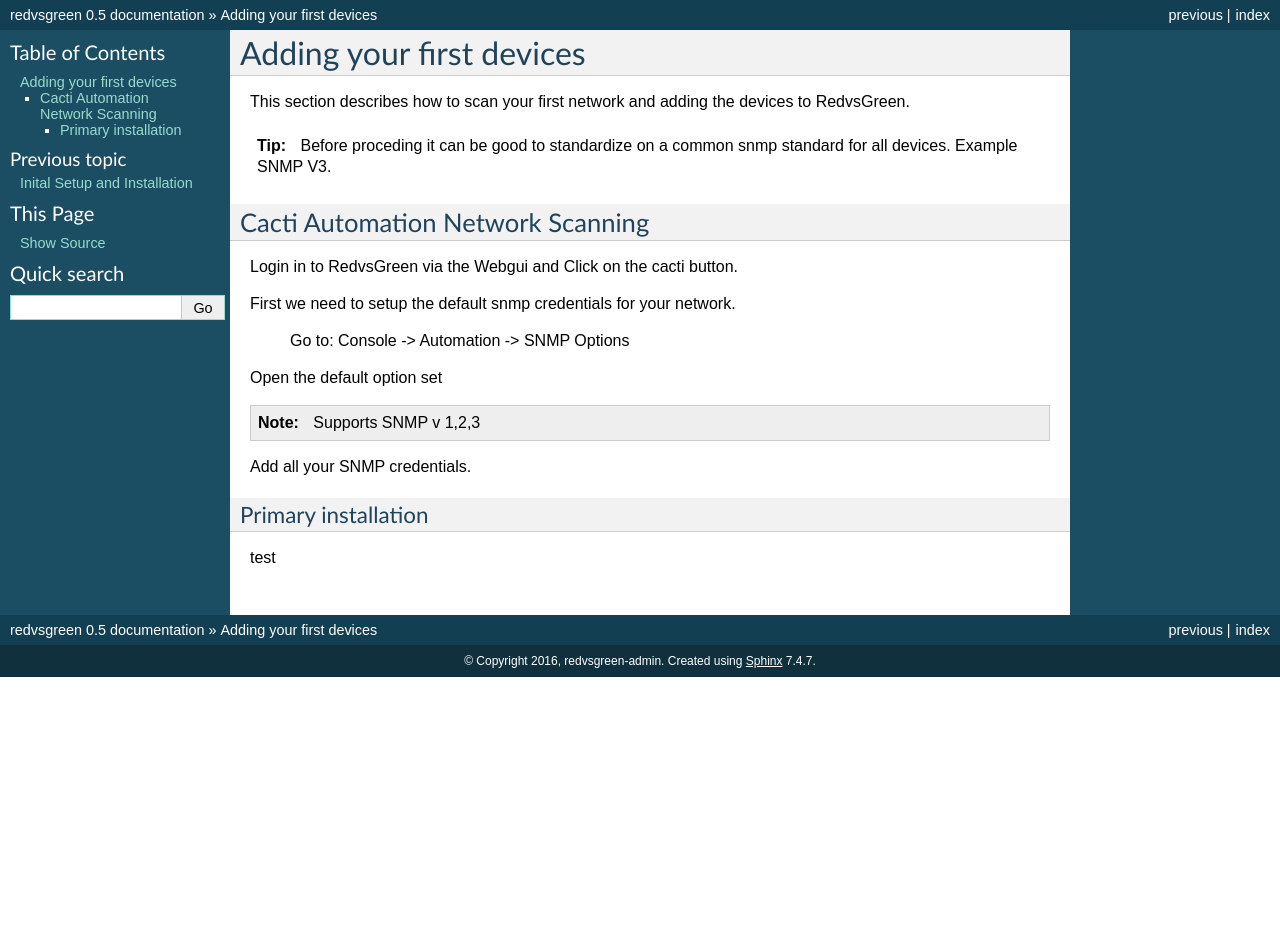
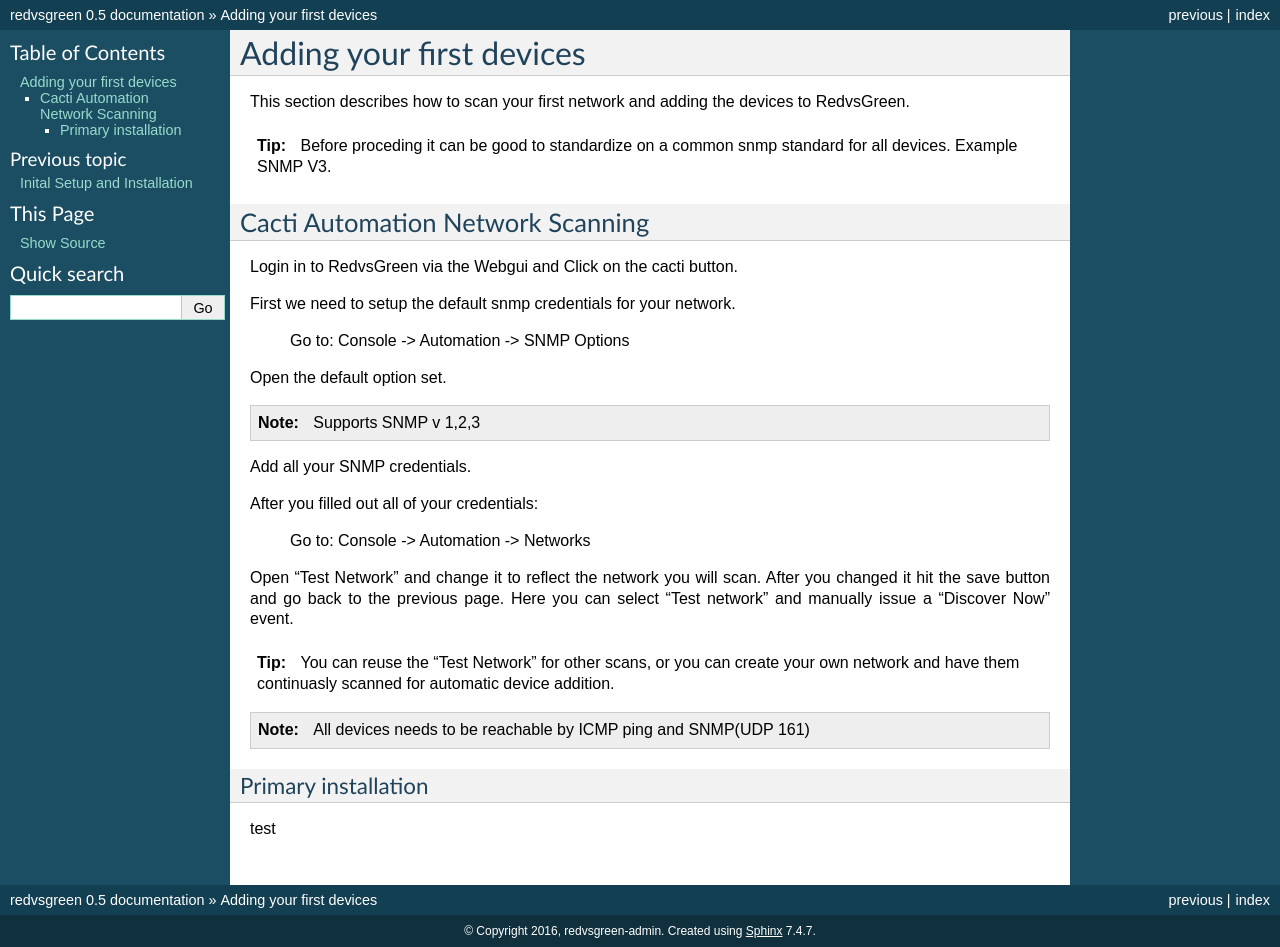
Before and after one commit to RedvsGreen-org/Docs, a Sphinx documentation site: the page built from docs/source/addingfirstnetwork.rst, in a window 1280 px wide. Built offline with Sphinx 7.4.7, drawn with Linux system fonts in a browser that asks for light colours; before the commit the page ends 900 px from its top, so only the background shows below that.

Commit message:
Update addingfirstnetwork.rst

```diff
--- a/docs/source/addingfirstnetwork.rst
+++ b/docs/source/addingfirstnetwork.rst
@@ -14,12 +14,22 @@ First we need to setup the default snmp credentials for your network.
 
     Go to: Console -> Automation -> SNMP Options
 
-Open the default option set
+Open the default option set.
 
 .. Note:: Supports SNMP v 1,2,3
 
 Add all your SNMP credentials.
 
+After you filled out all of your credentials:
+
+    Go to: Console -> Automation -> Networks
+
+Open "Test Network" and change it to reflect the network you will scan. After you changed it hit the save button and go back to the previous page. Here you can select "Test network" and manually issue a "Discover Now" event.
+
+
+.. Tip:: You can reuse the "Test Network" for other scans, or you can create your own network and have them continuasly scanned for automatic device addition.
+
+.. Note:: All devices needs to be reachable by ICMP ping and SNMP(UDP 161)
 
 Primary installation
 ~~~~~~~~~~~~~~~~~~~~
```
